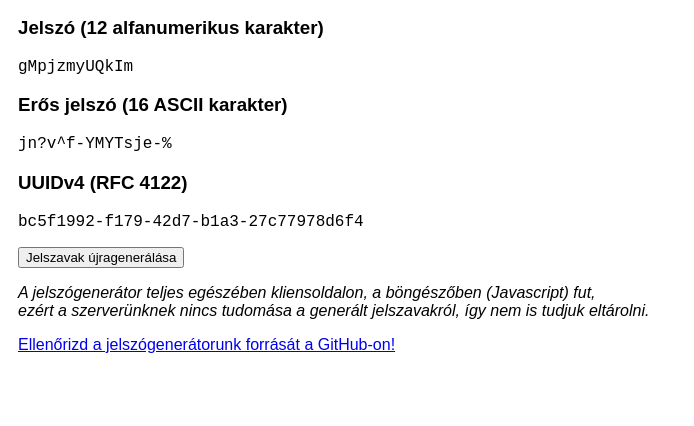
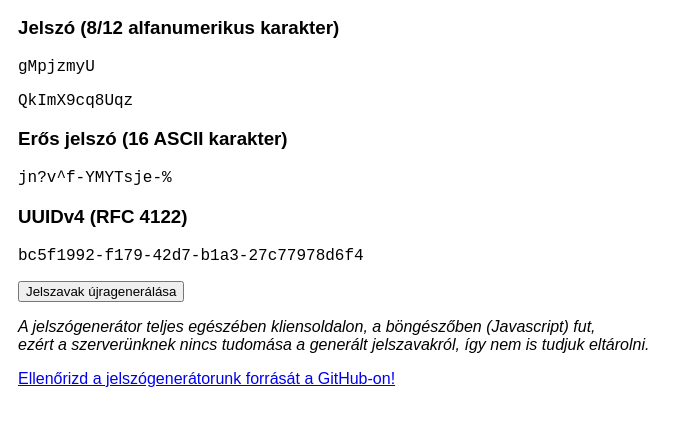
Before and after one commit to kruska/random-elit, a plain HTML site: page index.html in a window 1280 px wide. Shown: the part 90-516 px from the top of the page, without its empty margins (0-694 px from the left). Drawn offline with Linux system fonts and the light colour scheme.

Commit message:
add 8 character long passwords

```diff
--- a/index.html
+++ b/index.html
@@ -7,7 +7,7 @@
     <style>
         body { font-family: Arial, sans-serif; padding: 10px; }
         .generator { margin-bottom: 0px; }
-        #password, #strongpassword, #uuid { font-family: 'Courier New', Courier, monospace; }
+        #password8, #password12, #strongpassword, #uuid { font-family: 'Courier New', Courier, monospace; }
     </style>
 </head>
 
@@ -21,8 +21,9 @@
     </div>
 
     <div class="generator">
-        <h3>Jelszó (12 alfanumerikus karakter)</h3>
-	<p id="password"></p>
+        <h3>Jelszó (8/12 alfanumerikus karakter)</h3>
+	<p id="password8"></p>
+	<p id="password12"></p>
     </div>
 
     <div class="generator">
@@ -51,16 +52,16 @@
                 dt = Math.floor(dt/16);
                 return (c=='x' ? r : (r&0x3|0x8)).toString(16);
             });
-            document.getElementById('uuid').innerText = uuid;
+            return uuid;
         }
 
-        function generatePassword(length = 12) {
+        function generatePassword(length) {
             const chars = 'ABCDEFGHIJKLMNOPQRSTUVWXYZabcdefghijklmnopqrstuvwxyz0123456789';
             let password = '';
             for (let i = 0; i < length; i++) {
                 password += chars.charAt(Math.floor(Math.random() * chars.length));
             }
-            document.getElementById('password').innerText = password;
+            return password;
         }
 
         function generateStrongPassword(length = 16) {
@@ -69,13 +70,14 @@
             for (let i = 0; i < length; i++) {
                 password += chars.charAt(Math.floor(Math.random() * chars.length));
             }
-            document.getElementById('strongpassword').innerText = password;
+            return password;
         }
 
         function generateAll() {
-            generatePassword();
-            generateStrongPassword();
-            generateUUID();
+            document.getElementById('password8').innerText      = generatePassword(8);
+            document.getElementById('password12').innerText     = generatePassword(12);
+            document.getElementById('strongpassword').innerText = generateStrongPassword();
+            document.getElementById('uuid').innerText           = generateUUID();
         }
     </script>
 
```
